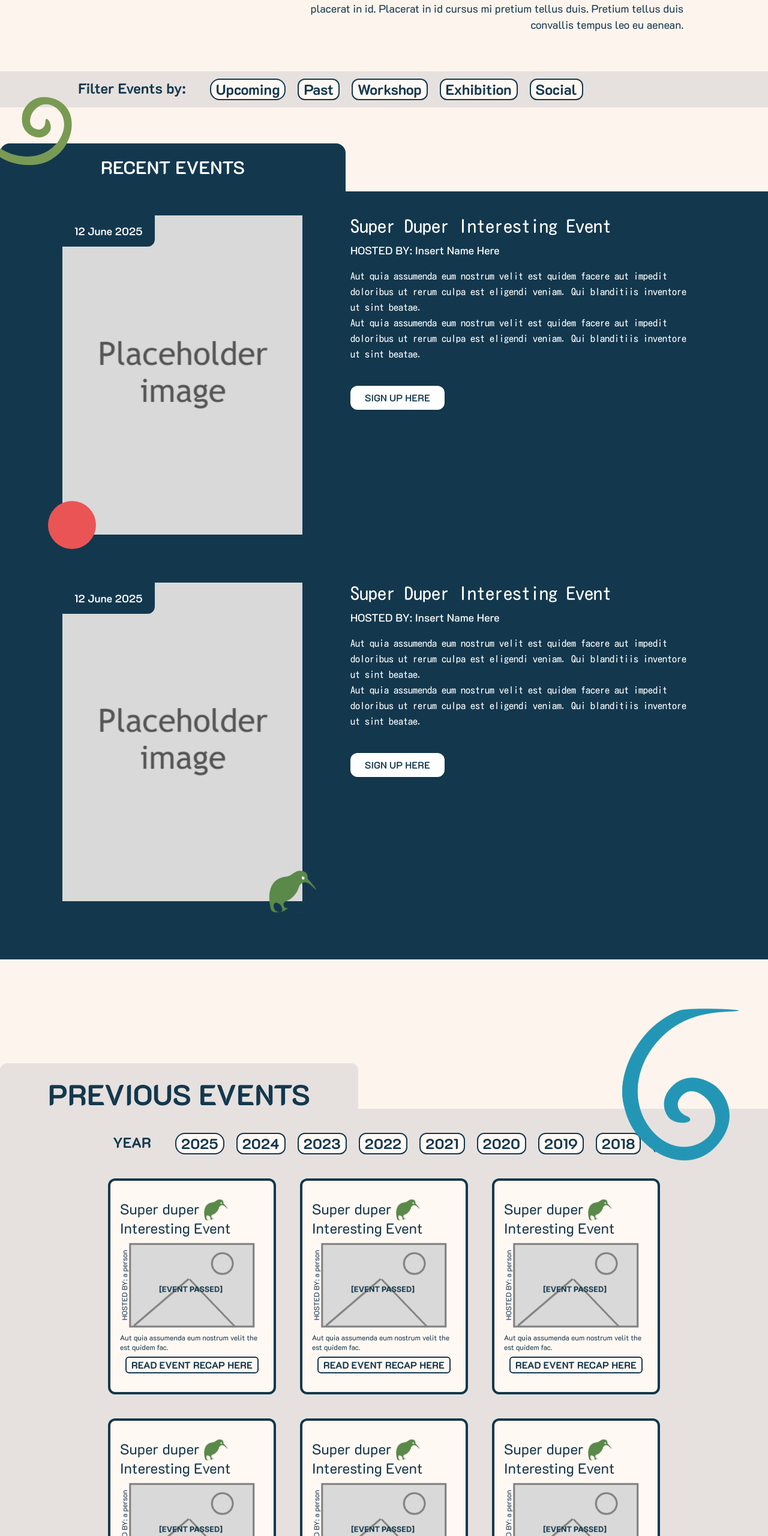
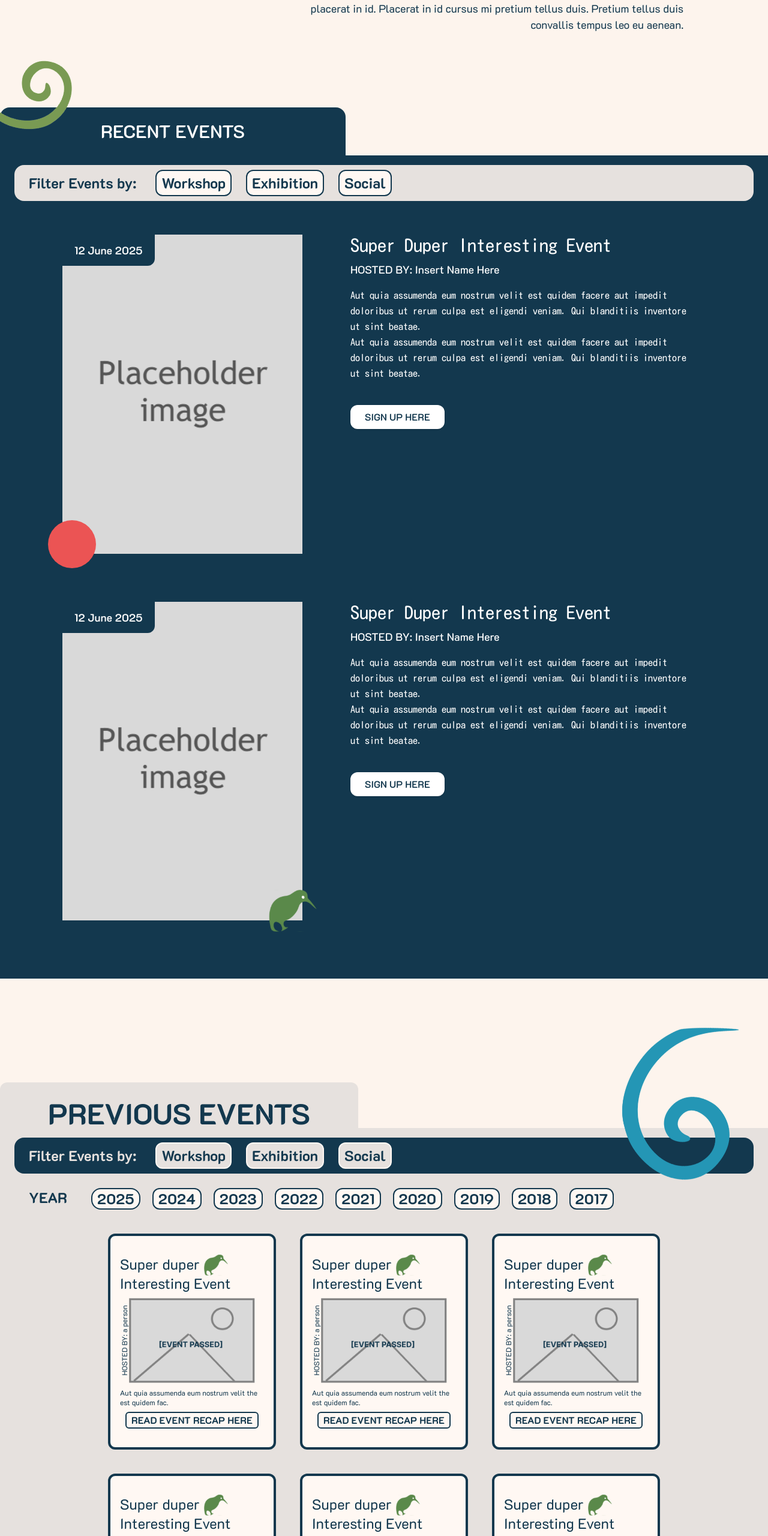
Before and after one commit to UoaWDCC/hidtreas, a Next.js app: page /events in a window 1280 px wide. Shown: the part 866-3426 px from the top of the page at 60% size. Built offline with nearby package versions, Linux system fonts and the light colour scheme; a web font is replaced by a local one.

Commit message:
implemented filters for event type for both past and upcoming events

```diff
--- a/src/app/(frontend)/events/page.tsx
+++ b/src/app/(frontend)/events/page.tsx
@@ -8,7 +8,6 @@ import EventsSignUpModal from '@/components/events/EventsSignUpModal'
 import RecentEvents from '@/components/events/RecentEvents'
 import PastEventsSection from '@/components/events/PastEventsSection'
 import PastEventsPopUpModal from '@/components/events/PastEventsPopUpModal'
-import EventsFilter from '@/components/events/EventsFilter'
 
 export default function EventsPage() {
   const [signOpen, setSignOpen] = useState(false)
@@ -17,7 +16,6 @@ export default function EventsPage() {
     <div className="home">
       <Header />
       <Hero />
-      <EventsFilter />
       <RecentEvents />
       <PastEventsSection />
       <Footer />
--- a/src/components/events/EventsFilter.tsx
+++ b/src/components/events/EventsFilter.tsx
@@ -1,24 +1,18 @@
-
 export default function EventsFilter() {
-
   return (
-    <div className="relative py-3 flex justify-center bg-[#E6E1DE]">
-      <div className="flex flex-row gap-10">
-        <p className="font-bold text-2xl">Filter Events by: </p>
-        <div className="flex flex-row overflow-x-auto w-200 no-scrollbar gap-5">
-        <button className="font-bold text-2xl text-[#13384E] border-2 rounded-2xl gap px-2 cursor-pointer bg-[#FFF8F3] border-[#13384E]">
-          Upcoming
-        </button>
-        <button className="font-bold text-2xl text-[#13384E] border-2 rounded-xl gap px-2 cursor-pointer bg-[#FFF8F3] border-[#13384E]">
-          Past
-        </button>
-        <button className="font-bold text-2xl text-[#13384E] border-2 rounded-xl gap px-2 cursor-pointer bg-[#FFF8F3] border-[#13384E]">
+    <div className="relative px-2 sm:px-4 md:px-6 py-2 sm:py-4 flex justify-left w-full bg-[#13384E]">
+      <div className="px-2 sm:px-4 py-2 bg-[#E6E1DE] rounded-2xl w-full">
+        <div className="flex flex-row gap-2 sm:gap-4 md:gap-6 items-center overflow-x-auto w-full no-scrollbar">
+          <p className="font-bold text-lg sm:text-xl md:text-2xl px-1 sm:px-2 whitespace-nowrap flex-shrink-0">
+            Filter Events by:{' '}
+          </p>
+          <button className="font-bold text-base sm:text-lg md:text-2xl text-[#13384E] border-2 rounded-xl px-2 py-1 cursor-pointer bg-[#FFF8F3] border-[#13384E] whitespace-nowrap flex-shrink-0">
             Workshop
           </button>
-        <button className="font-bold text-2xl text-[#13384E] border-2 rounded-xl gap px-2 cursor-pointer bg-[#FFF8F3] border-[#13384E]">
+          <button className="font-bold text-base sm:text-lg md:text-2xl text-[#13384E] border-2 rounded-xl px-2 py-1 cursor-pointer bg-[#FFF8F3] border-[#13384E] whitespace-nowrap flex-shrink-0">
             Exhibition
           </button>
-        <button className="font-bold text-2xl text-[#13384E] border-2 rounded-xl gap px-2 cursor-pointer bg-[#FFF8F3] border-[#13384E]">
+          <button className="font-bold text-base sm:text-lg md:text-2xl text-[#13384E] border-2 rounded-xl px-2 py-1 cursor-pointer bg-[#FFF8F3] border-[#13384E] whitespace-nowrap flex-shrink-0">
             Social
           </button>
         </div>
--- /dev/null
+++ b/src/components/events/PastEventsFilter.tsx
@@ -0,0 +1,22 @@
+export default function PastEventsFilter() {
+  return (
+    <div className="relative px-2 sm:px-4 md:px-6 py-2 sm:py-4 flex justify-left w-full bg-[#E6E1DE]">
+      <div className="px-2 sm:px-4 py-2 bg-[#13384E] rounded-2xl w-full">
+        <div className="flex flex-row gap-2 sm:gap-4 md:gap-6 items-center overflow-x-auto w-full no-scrollbar">
+          <p className="font-bold text-lg sm:text-xl md:text-2xl px-1 sm:px-2 whitespace-nowrap flex-shrink-0 text-[#E6E1DE]">
+            Filter Events by:{' '}
+          </p>
+          <button className="font-bold text-base sm:text-lg md:text-2xl text-[#13384E] border-2 rounded-xl px-2 py-1 cursor-pointer bg-[#E6E1DE] border-[#FFF8F3] whitespace-nowrap flex-shrink-0">
+            Workshop
+          </button>
+          <button className="font-bold text-base sm:text-lg md:text-2xl text-[#13384E] border-2 rounded-xl px-2 py-1 cursor-pointer bg-[#E6E1DE] border-[#FFF8F3] whitespace-nowrap flex-shrink-0">
+            Exhibition
+          </button>
+          <button className="font-bold text-base sm:text-lg md:text-2xl text-[#13384E] border-2 rounded-xl px-2 py-1 cursor-pointer bg-[#E6E1DE] border-[#FFF8F3] whitespace-nowrap flex-shrink-0">
+            Social
+          </button>
+        </div>
+      </div>
+    </div>
+  )
+}
--- a/src/components/events/PastEventsSection.tsx
+++ b/src/components/events/PastEventsSection.tsx
@@ -1,4 +1,5 @@
 import YearFilter from '@/components/events/YearFilter'
+import PastEventsFilter from '@/components/events/PastEventsFilter'
 import PastEvents from '@/components/events/PastEventsGrid'
 import Image from 'next/image'
 import BlueKoru from '@/assets/blue_koru.png'
@@ -10,12 +11,13 @@ export default function PastEventsSection() {
         src={BlueKoru}
         alt="Blue Koru decoration"
         width={256}
-        className="absolute right-0 top-20 rotate-180"
+        className="absolute right-0 top-20 rotate-180 z-10"
       />
       <h3 className="bg-[#E6E1DE] inline text-5xl px-20 py-5 border-none rounded-t-xl font-bold">
         PREVIOUS EVENTS
       </h3>
-      <div className="bg-[#E6E1DE] flex flex-col items-center gap-y-10 py-10">
+      <PastEventsFilter />
+      <div className="bg-[#E6E1DE] flex flex-col items-center gap-y-10 pt-2 pb-10">
         <YearFilter />
         <PastEvents />
       </div>
--- a/src/components/events/RecentEvents.tsx
+++ b/src/components/events/RecentEvents.tsx
@@ -2,7 +2,7 @@
 import { useState } from 'react'
 import Image from 'next/image'
 import SignUpModal from '@/components/common/SignUpModal'
-
+import EventsFilter from '@/components/events/EventsFilter'
 import Koru from '@/assets/recent_events_koru.png'
 import PlaceholderImg from '@/assets/placeholder_img.png'
 import KiwiBird from '@/assets/kiwiBird.svg'
@@ -33,6 +33,8 @@ export default function RecentEvents() {
           RECENT EVENTS
         </h2>
       </div>
+
+      <EventsFilter />
 
       {/* Main Content */}
       <section
--- a/src/components/events/YearFilter.tsx
+++ b/src/components/events/YearFilter.tsx
@@ -1,8 +1,8 @@
 export default function YearFilter() {
   return (
-    <div className="flex flex-row gap-10">
+    <div className="px-12 w-full justify-left flex flex-row gap-10">
       <p className="font-bold text-2xl">YEAR</p>
-      <div className="flex flex-row overflow-x-auto w-200 no-scrollbar gap-5">
+      <div className="flex flex-row overflow-x-auto max-w-[80-vw] no-scrollbar gap-5">
         <button className="font-bold text-2xl text-[#13384E] border-2 rounded-2xl gap px-2 cursor-pointer bg-[#FFF8F3] border-[#13384E]">
           2025
         </button>
```
Lines whose indentation alone changed are shown as unchanged.
